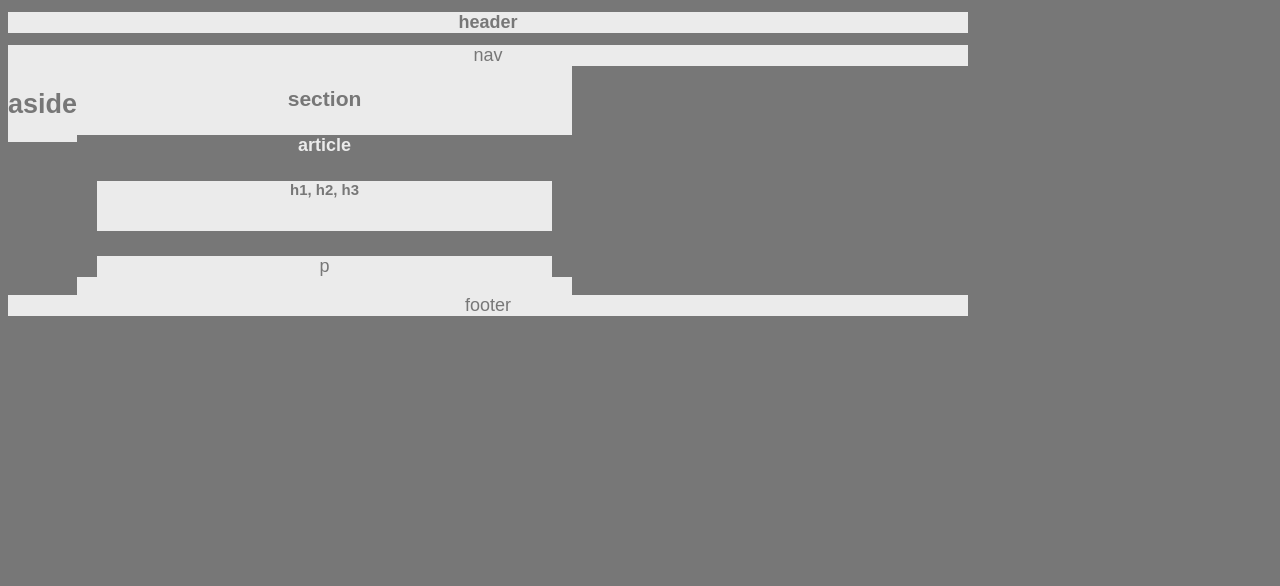
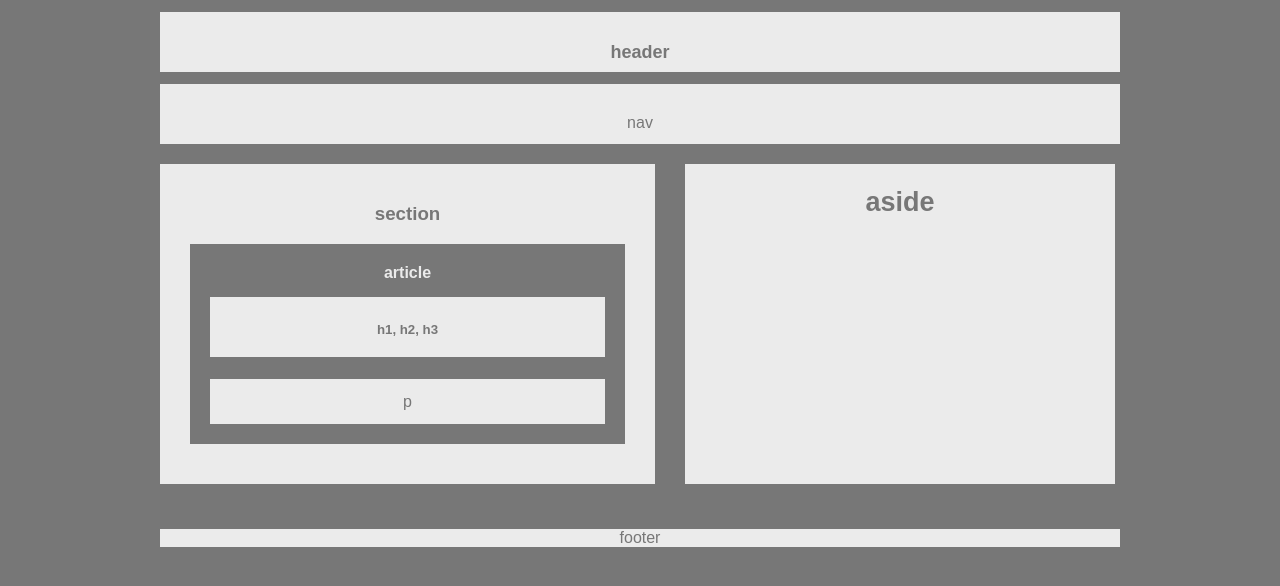
Before and after one commit to pedrichards/HW-wireframe, a plain HTML site: page index.html in a window 1280 px wide. Drawn offline with Linux system fonts and the light colour scheme.

Commit message:
boxes center screen margin between section aside

```diff
--- a/index.html
+++ b/index.html
@@ -9,11 +9,10 @@
 
     </head>
     <body>
+        <div class="container">
             <h1>header</h1>
             <nav>nav</nav>
-<aside>
-    <h2>aside</h2>
-</aside>
+            <div class="clearfix">
             <section>
             <h3>section</h3>
             <article>
@@ -22,8 +21,13 @@
                 <p>p</p>
             </article>
             </section>
-</body>
+            <aside>
+                <h2>aside</h2>
+            </aside>
+            </div>
             <footer>
                 footer
             </footer>
+        </div>
+    </body>
 </html>
--- a/style.css
+++ b/style.css
@@ -1,9 +1,17 @@
+*, *::after, *::before {
+    box-sizing: border-box;
+  }
+
 .clearfix::after {
     content: " ";
     display: block;
     clear: both;
   }
 
+* {
+    font-family: 'Arial', 'Helvetica Neue', Helvetica, sans-serif;
+    background: #777;
+    text-align: center;}
 
 h1 {
     font-family: 'Arial', 'Helvetica Neue', Helvetica, sans-serif;
@@ -12,35 +20,75 @@ h1 {
     width: 960px;
     font-size: 18px;
     text-align: center;
+    height: 60px;
+    padding: 30px;
+    display: block;
+    margin-left: auto;
+    margin-right: auto;
 }
 h1, nav, section, aside, footer {
 background: #ebebeb;
 }
 
-body {
-    font-family: 'Arial', 'Helvetica Neue', Helvetica, sans-serif;
+nav {
+    margin-bottom: 20px;
+    height: 60px;
+    padding: 30px;
+    width: 960px;
+    display: block;
+    margin-left: auto;
+    margin-right: auto;
     color: #777;
-    background: #777;
+    background: #ebebeb;
+}
+
+.container {
+    margin: 0 auto;
     width: 960px;
-    font-size: 18px;
-    text-align: center;
+}
+
+div.clearfix {
+    margin-right: auto;
+    margin-left: auto;
 }
 
 section {
     float: left;
     width: 495px;
     text-align: center;
+    height: 320px;
+    padding: 20px;
+    color: #ebebeb;
 }
+
+h2 {
+    color: #777;
+    background: #ebebeb;
+}
+
 article {
     color: #ebebeb;
     background: #777;
     text-align: center;
+    margin: 10px;
+    padding-top: 5px;
+    height: 200px;
+    line-height: 5px;
 }
 
 aside {
     float: left;
     text-align: center;
     font-size: 18px;
+    width: 430px;
+    height: 320px;
+    margin-bottom: 20px;
+    margin-left: 30px
+}
+
+h3 {
+    color: #777;
+    background: #ebebeb;
 }
 
 p {
@@ -48,6 +96,7 @@ p {
     background: #ebebeb;
     margin-left: 20px;
     margin-right: 20px;
+    padding: 20px;
 }
 
 h5 {
@@ -55,10 +104,17 @@ h5 {
     background: #ebebeb;
     margin-left: 20px;
     margin-right: 20px;
-    height: 50px;
+    height: 10px;
+    padding: 30px;
 }
 
 footer {
     clear: both;
     text-align: center;
+    width: 960px;
+    margin-left: auto;
+    margin-right: auto;
+    margin-top: 25px;
+    color: #777;
+    background: #ebebeb;
 }
```
Lines whose indentation alone changed are shown as unchanged.
